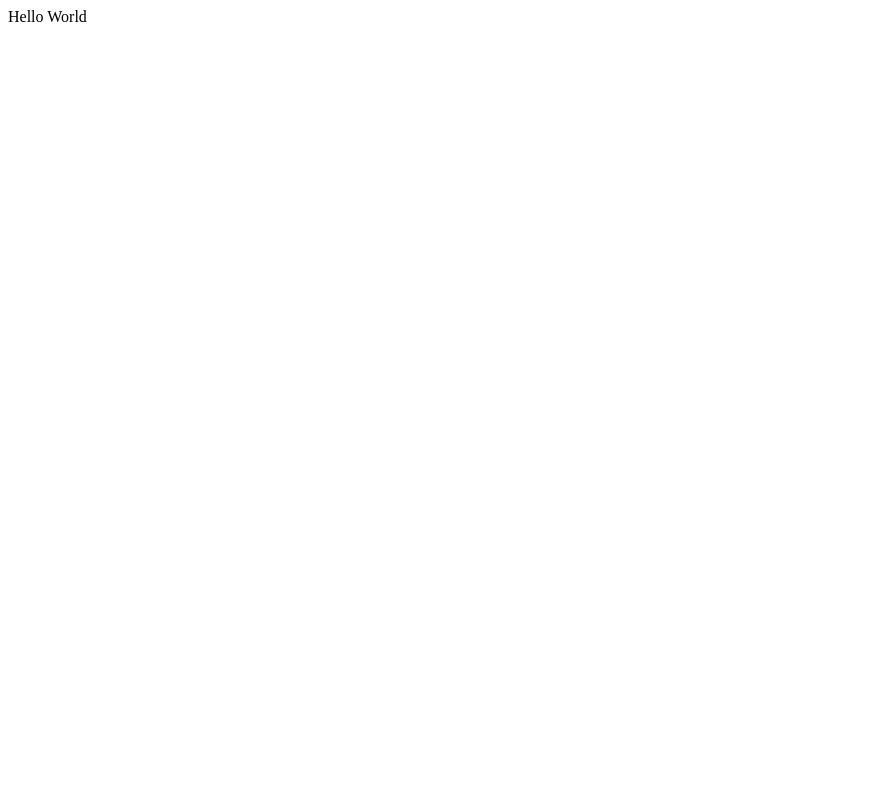
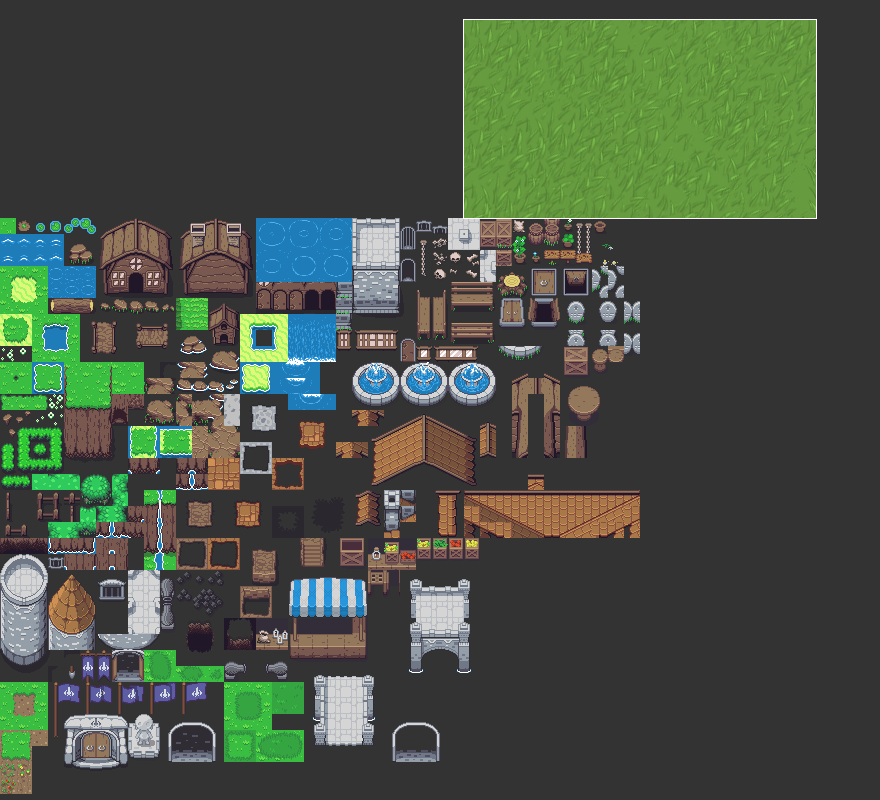
Before and after one commit to snyderae13/WizardDefender, a website: page public/index.html in a window 1280 px wide. Shown: the whole page, without its empty margins (0-880 px from the left). Drawn offline with Linux system fonts and the light colour scheme.

Commit message:
added images but they're not working on localhost

```diff
--- a/public/index.html
+++ b/public/index.html
@@ -1,13 +1,30 @@
 <!DOCTYPE html>
 <html lang="en">
+
 <head>
     <meta charset="UTF-8">
     <meta http-equiv="X-UA-Compatible" content="IE=edge">
     <meta name="viewport" content="width=device-width, initial-scale=1.0">
     <title>Game Project</title>
+    <link rel="stylesheet" href="/styles.css" type="text/css">
+
+
 </head>
+
 <body>
-    Hello World
+    <div class="game-container">
+        <canvas class="game-canvas" width="352" height="198"></canvas>
+    </div>
 
+    <img src="/images/Overworld.png">
+
+
+
+
+
+    <!--Scripts go Here-->
+    <script src="js/OverWorld.js"></script>
+    <script src="js/Init.js"></script>
 </body>
+
 </html>
--- /dev/null
+++ b/public/js/Init.js
@@ -0,0 +1,6 @@
+(function (){
+    const overworld = new Overworld({
+        element: document.querySelector(".game-container")
+    });
+    overworld.init();
+}) ();
--- /dev/null
+++ b/public/js/OverWorld.js
@@ -0,0 +1,19 @@
+class Overworld {
+    constructor(config) {
+        this.element = config.element;
+        this.canvas = this.element.querySelector(".game-canvas");
+        this.ctx = this.canvas.getContext("2d");
+
+    }
+
+    init () {
+        const image = new Image();
+        image.onload = () => {
+            this.ctx.drawImage(image,0,0)
+
+        };
+        image.src = "/images/fullGrass.png";
+    }
+
+
+}
--- /dev/null
+++ b/public/styles.css
@@ -0,0 +1,21 @@
+*{
+    box-sizing:border-box;
+}
+
+
+body {
+    background:#333;
+    padding:0;
+    margin: 0;
+    overflow: hidden;
+
+}
+
+.game-container{
+    position: relative;
+    width: 352px;
+    height: 198px;
+    margin: 0 auto;
+    margin-top: 20px;
+    outline: 1px solid white;
+}
```
Also changed, not shown: images/Inner.png (added), images/NPC_test.png (added), images/Overworld.png (added), images/cave.png (added), images/character.png (added), images/font.png (added), images/fullGrass.png (added), images/log.png (added), images/objects.png (added), public/main.js (deleted).
